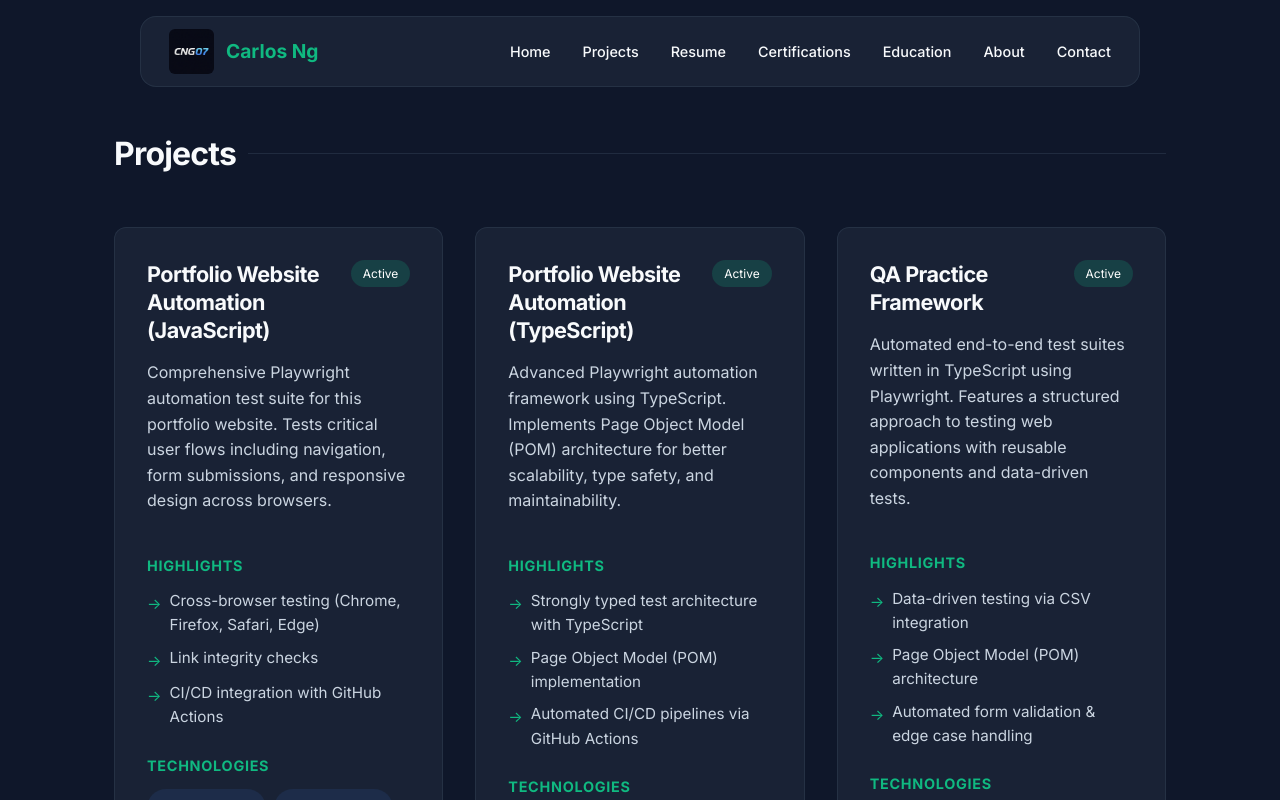
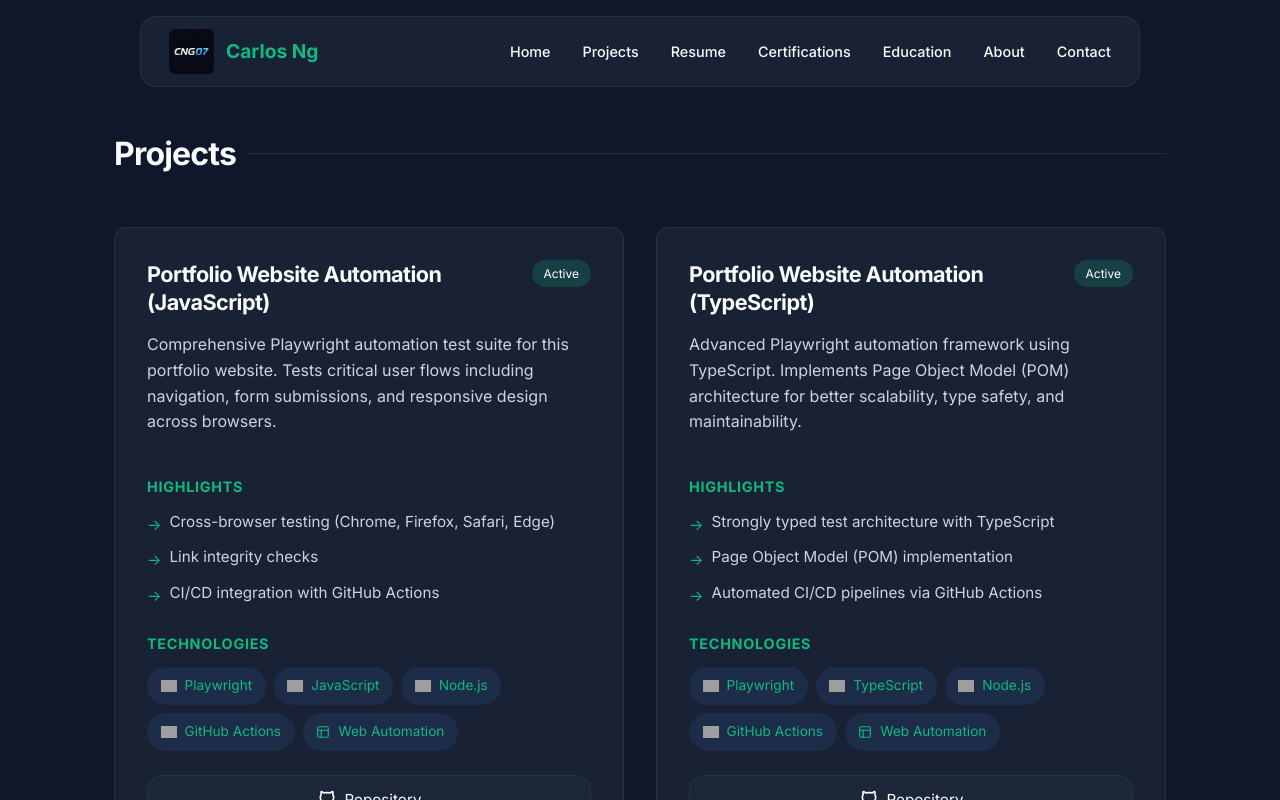
Before and after one commit to cng07/carlosng07, a React (Vite) app: page /projects in a window 1280 px wide. Shown: the top 800 px of the page. Built offline with nearby package versions, Linux system fonts and the light colour scheme; no server answers; grey boxes are pictures that could not be loaded.

Commit message:
fix: projects page desktop view

```diff
--- a/src/index.css
+++ b/src/index.css
@@ -305,6 +305,7 @@ a {
   .experience-company-row {
     gap: 0.75rem !important;
   }
+
   .experience-company-row .company-logo-container {
     margin-bottom: 0;
   }
@@ -431,6 +432,7 @@ a {
     opacity: 0;
     transform: translateY(30px);
   }
+
   to {
     opacity: 1;
     transform: translateY(0);
@@ -442,6 +444,7 @@ a {
     opacity: 0;
     transform: translateX(-40px);
   }
+
   to {
     opacity: 1;
     transform: translateX(0);
@@ -449,10 +452,13 @@ a {
 }
 
 @keyframes glow {
-  0%, 100% {
+
+  0%,
+  100% {
     opacity: 0.6;
     filter: brightness(1);
   }
+
   50% {
     opacity: 1;
     filter: brightness(1.2);
@@ -499,3 +505,16 @@ section {
 *[style*="transform"] {
   will-change: auto;
 }
+
+/* Projects Grid Responsive Layout */
+.projects-grid {
+  display: grid;
+  grid-template-columns: repeat(auto-fit, minmax(400px, 1fr));
+  gap: 2rem;
+}
+
+@media (max-width: 768px) {
+  .projects-grid {
+    grid-template-columns: repeat(auto-fit, minmax(280px, 1fr));
+  }
+}
--- a/src/pages/Projects.jsx
+++ b/src/pages/Projects.jsx
@@ -102,7 +102,7 @@ const Projects = () => {
                     variants={containerVariants}
                     initial="hidden"
                     animate="visible"
-                    style={{ display: 'grid', gridTemplateColumns: 'repeat(auto-fit, minmax(280px, 1fr))', gap: '2rem' }}
+                    className="projects-grid"
                 >
                     {projects.map((project) => (
                         <motion.div
```
